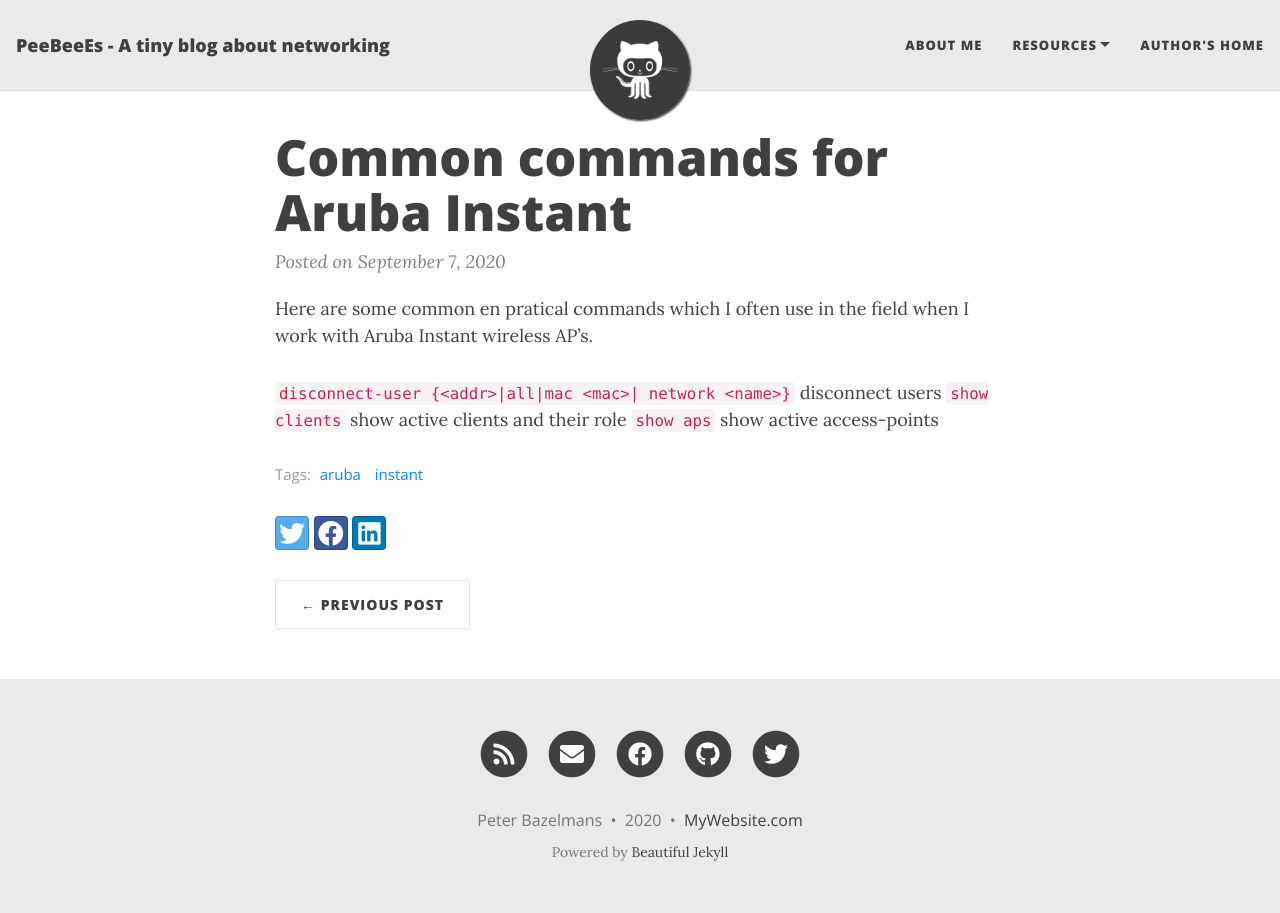
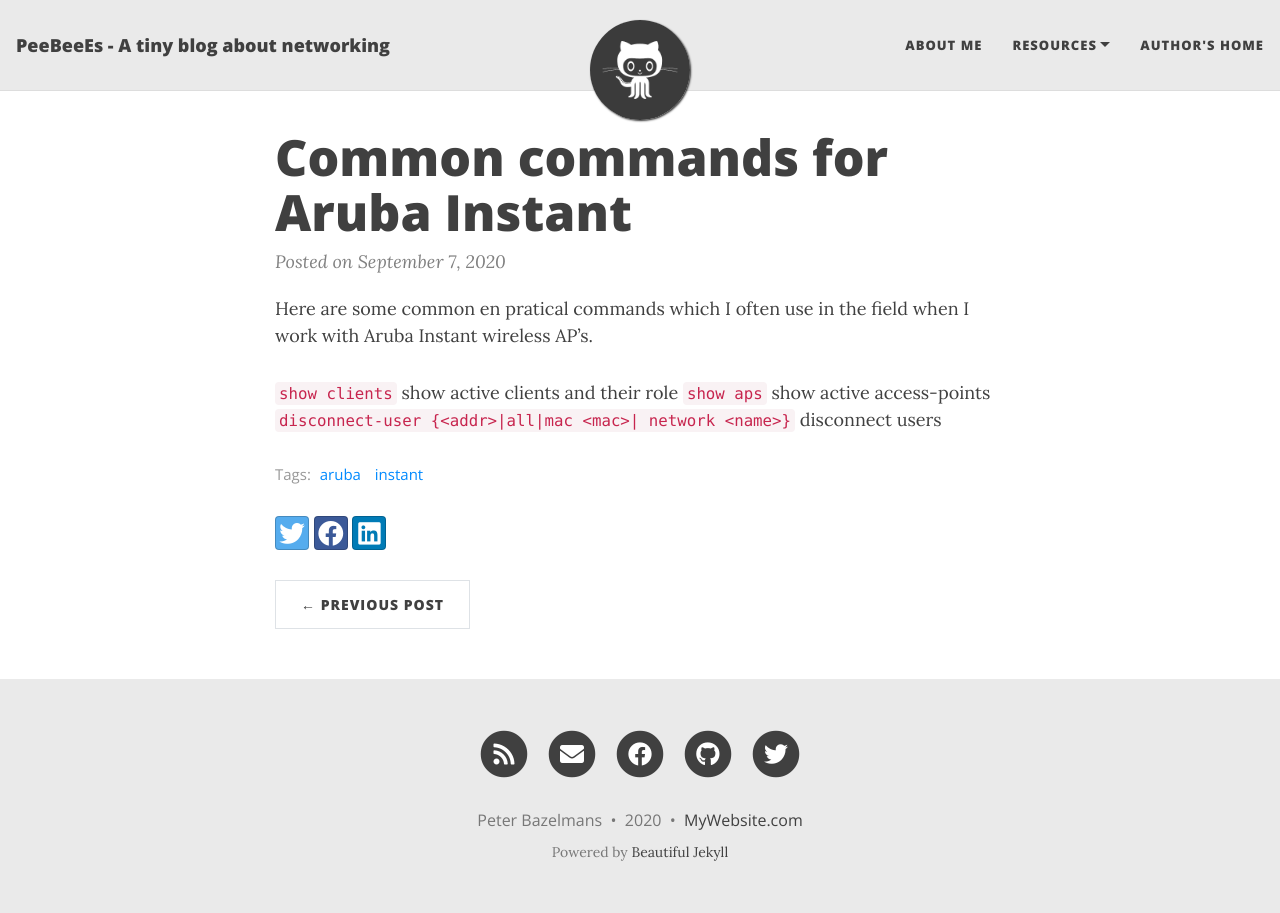
Before and after one commit to pbazelmans/pbazelmans.github.io, a Jekyll site: the page built from _posts/2020-09-07-aruba-instant.md, in a window 1280 px wide. Built offline with Jekyll 4.4.1, drawn with Linux system fonts in a browser that asks for light colours; nearby versions of some CDN libraries.

```diff
--- a/_posts/2020-09-07-aruba-instant.md
+++ b/_posts/2020-09-07-aruba-instant.md
@@ -5,6 +5,6 @@ tags: [aruba, instant]
 ---
 Here are some common en pratical commands which I often use in the field when I work with Aruba Instant wireless AP's.
 
-`disconnect-user {<addr>|all|mac <mac>| network <name>}` disconnect users
 `show clients` show active clients and their role
 `show aps` show active access-points
+`disconnect-user {<addr>|all|mac <mac>| network <name>}` disconnect users
```
